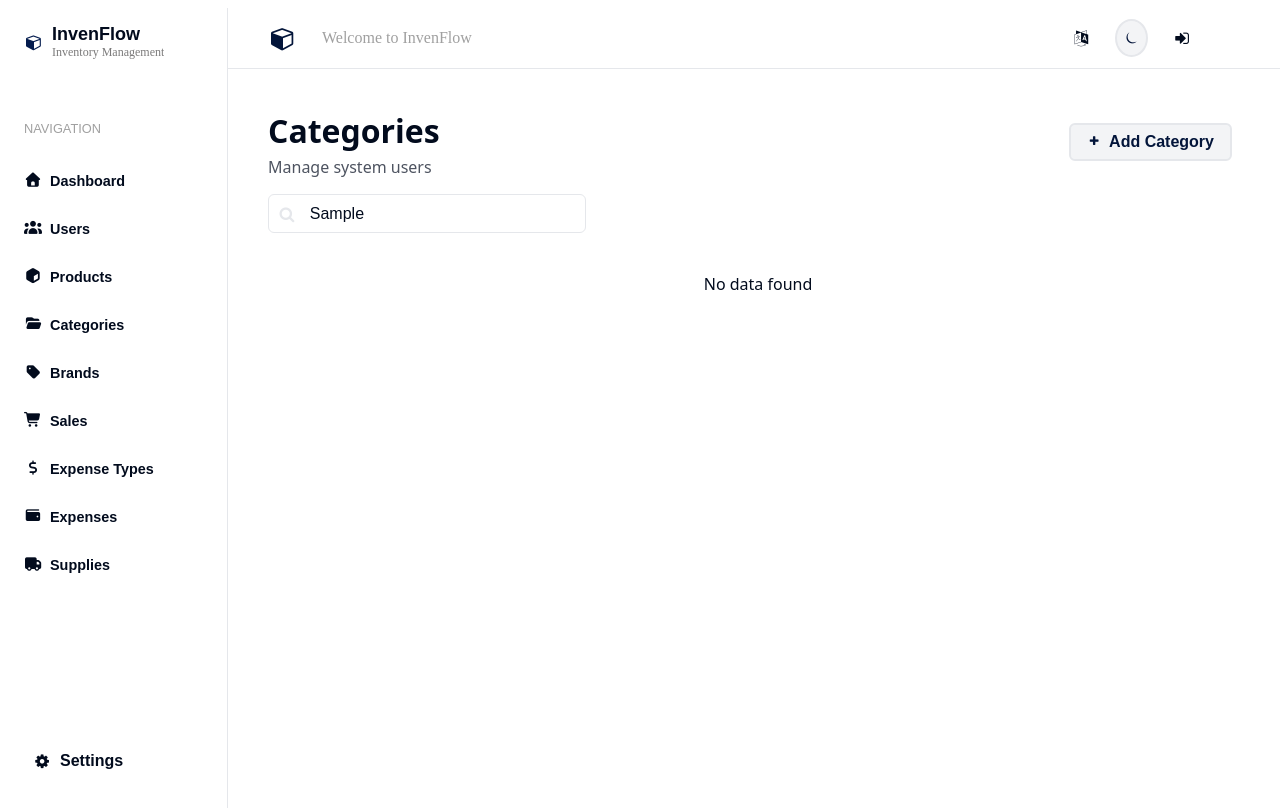
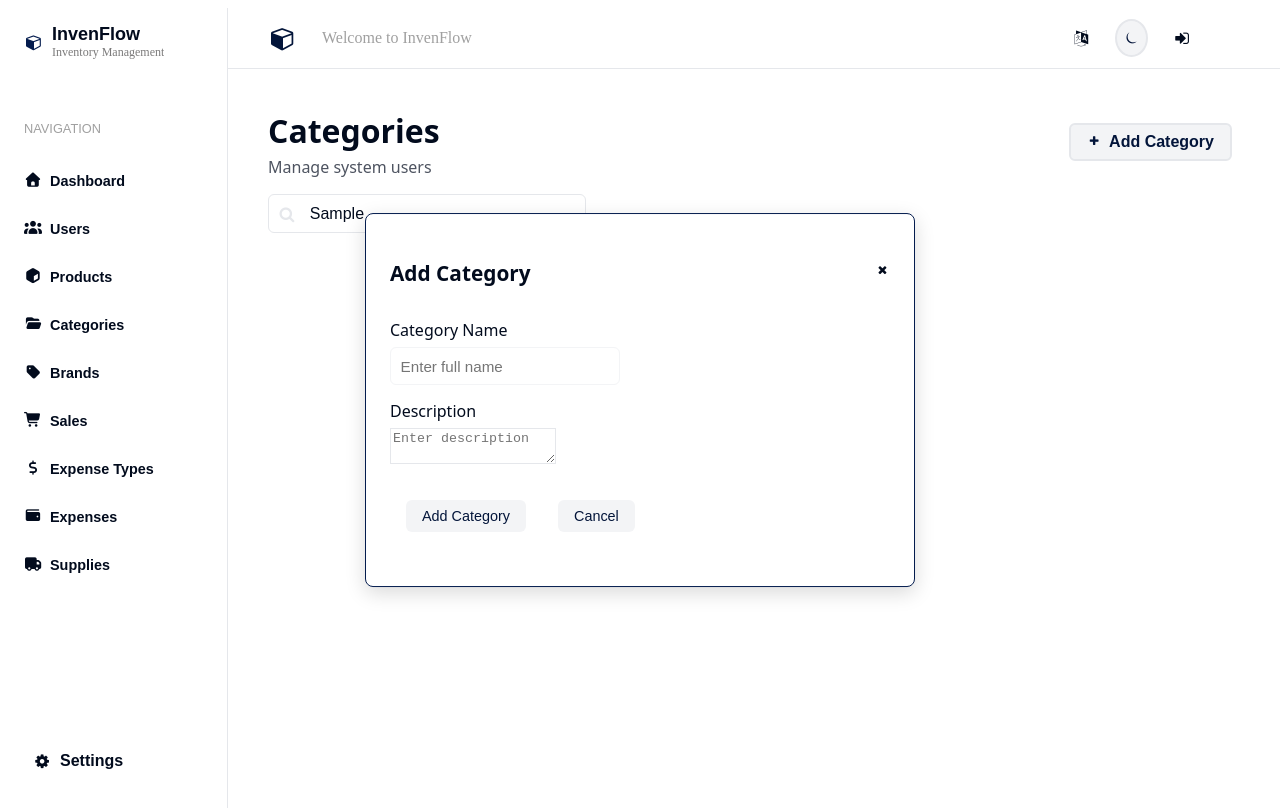
Before and after one commit to PrinceCuthbert/Inventory-Management-System, a React (Vite) app: page /HomePage/categories in a window 1280 px wide. Both pictures are taken after typing "Sample" into the empty fields and a click on the button "Add Category". Shown: the top 808 px of the page. Built offline with nearby package versions, Linux system fonts and the light colour scheme.

Commit message:
Finished the Categories and add Categories page

```diff
--- a/src/pages/AddingPages/AddCategoryDialog.jsx
+++ b/src/pages/AddingPages/AddCategoryDialog.jsx
@@ -1,21 +1,59 @@
 import { React, useState } from "react";
 import "../../css/users.css";
 
-function AddCategoryDialog() {
-  const [description, setDescription] = useState("");
+function AddCategoryDialog({ isOpen, onClose, onAddCategory }) {
+  const [formData, setFormData] = useState({
+    name: "",
+    description: "",
+  });
+
+  const handleChange = (e) => {
+    const { name, value } = e.target;
+    setFormData((prev) => ({
+      ...prev,
+      [name]: value,
+    }));
+  };
+
+  const handleSubmit = (e) => {
+    e.preventDefault();
+    console.log(formData);
+
+    // call the function from Products.jsx
+    onAddCategory({
+      ...formData,
+    });
+
+    // reset form
+    setFormData({
+      name: "",
+      description: "",
+    });
+
+    onClose();
+  };
+
+  if (!isOpen) return null;
 
   return (
     <>
       <div className="popup-overlay">
         <div className="add-user">
-          <form onSubmit="">
+          <div className="title">
+            <p>Add Category</p>
+            <i
+              className="fa fa-times fa-xs"
+              aria-hidden="true"
+              onClick={onClose}></i>
+          </div>
+          <form onSubmit={handleSubmit}>
             <div>
               <label htmlFor="name">Category Name</label>
               <input
                 name="name"
                 placeholder="Enter full name"
-                value=""
-                onChange=""
+                value={formData.name}
+                onChange={handleChange}
                 required
               />
             </div>
@@ -23,7 +61,7 @@ function AddCategoryDialog() {
             <div>
               <label htmlFor="username">Description</label>
               <textarea
-                name="category"
+                name="description"
                 style={{
                   backgroundColor: "var(--bg-color)",
                   color: "var(--text-color)",
@@ -31,15 +69,15 @@ function AddCategoryDialog() {
                   overflowY: "hidden", // hides vertical overflow
                 }}
                 placeholder="Enter description"
-                value={description}
-                onChange={(e) => setDescription(e.target.value)}
+                value={formData.description}
+                onChange={handleChange}
                 required
               />
             </div>
 
             <div className="form-actions">
               <button type="submit">Add Category </button>
-              <button type="button" className="cancel-btn" onClick="">
+              <button type="button" className="cancel-btn" onClick={onClose}>
                 Cancel
               </button>
             </div>
--- a/src/pages/Categories.jsx
+++ b/src/pages/Categories.jsx
@@ -8,14 +8,38 @@ function Categories() {
   const [searchTerm, setSearchTerm] = useState("");
   const [categories, setCategories] = useState([]);
   const [isLoading, setIsLoading] = useState(true);
-  const [dialogOpen, setDialogOpen] = useState(false);
+  // const [dialogOpen, setDialogOpen] = useState(false);
+  const [detailsModal, setDetailsModal] = useState(false);
   const [selectedCategory, setSelectedCategory] = useState(null);
 
+  // For AddCategoryDialog Box
+  const [isAddCategoryOpen, setIsAddCategoryOpen] = useState(false);
+
   useEffect(() => {
+    // const fetchCategories = async () => {
+    //   try {
+    //     const data = await new Promise((resolve) => {
+    //       setTimeout(() => resolve(localCategories), 500);
+    //     });
+    //     setCategories(data);
+    //   } catch (error) {
+    //     console.error("Failed to fetch categories:", error);
+    //   } finally {
+    //     setIsLoading(false);
+    //   }
+    // };
+
     const fetchCategories = async () => {
       try {
         const data = await new Promise((resolve) => {
-          setTimeout(() => resolve(localCategories), 500);
+          setTimeout(() => {
+            const stored = localStorage.getItem("categories");
+            if (stored) {
+              resolve(JSON.parse(stored));
+            } else {
+              resolve(localCategories);
+            }
+          }, 500);
         });
         setCategories(data);
       } catch (error) {
@@ -24,9 +48,23 @@ function Categories() {
         setIsLoading(false);
       }
     };
-
     fetchCategories();
   }, []);
+
+  // Add Category
+  const handleAddCategory = (newCategory) => {
+    setCategories((prev) => {
+      const updated = [
+        ...prev,
+        {
+          ...newCategory,
+          createdAt: new Date().toLocaleDateString(),
+        },
+      ];
+      localStorage.setItem("categories", JSON.stringify(updated));
+      return updated;
+    });
+  };
 
   const filteredCategory = categories.filter(
     (c) =>
@@ -34,6 +72,18 @@ function Categories() {
       c.description.toLowerCase().includes(searchTerm.toLowerCase()) ||
       c.createdAt.toLowerCase().includes(searchTerm.toLowerCase())
   );
+
+  // Open category details modal
+  const openDetails = (category) => {
+    setSelectedCategory(category);
+    setDetailsModal(true);
+  };
+
+  // Close modal
+  const closeDetails = () => {
+    setSelectedCategory(null);
+    setDetailsModal(false);
+  };
 
   return (
     <>
@@ -43,7 +93,9 @@ function Categories() {
             <h1>Categories</h1>
             <p>Manage system users</p>
           </div>
-          <button className="btn-primary">
+          <button
+            className="btn-primary"
+            onClick={() => setIsAddCategoryOpen(true)}>
             <i className="fa fa-plus"></i> Add Category
           </button>
         </div>
@@ -91,10 +143,7 @@ function Categories() {
                       <div className="action-buttons">
                         <button
                           className="btn-icon"
-                          onClick={() => {
-                            setSelectedCategory(category);
-                            setDialogOpen(true);
-                          }}
+                          onClick={() => openDetails(category)}
                           aria-label={`View details of ${category.name}`}>
                           <i className="fa fa-eye"></i>
                         </button>
@@ -115,33 +164,32 @@ function Categories() {
           </div>
         )}
 
-        {dialogOpen && selectedCategory && (
-          <div className="dialog-overlay">
-            <div className="dialog-box">
+        {detailsModal && selectedCategory && (
+          <div className="dialog-overlay" onClick={closeDetails}>
+            <div className="dialog-box" onClick={(e) => e.stopPropagation()}>
               <h3>Category Details</h3>
               <div className="dialog-content">
                 <label>Name:</label>
-                <p>Electronics</p>
+                <p>{selectedCategory.name}</p>
 
                 <label>Description</label>
-                <p>Electronic devices and accessories</p>
+                <p>{selectedCategory.description}</p>
 
                 <label>Created-at</label>
-                <p>1/15/2024, 12:00:00 PM</p>
-
-                <label>Role</label>
-                <p>role</p>
+                <p>{selectedCategory.createdAt}</p>
               </div>
-              <button
-                className="btn-close"
-                onClick={() => setDialogOpen(false)}>
+              <button className="btn-close" onClick={closeDetails}>
                 Close
               </button>
             </div>
           </div>
         )}
 
-        {/* <AddCategoryDialog /> */}
+        <AddCategoryDialog
+          isOpen={isAddCategoryOpen}
+          onClose={() => setIsAddCategoryOpen(false)}
+          onAddCategory={handleAddCategory}
+        />
       </div>
     </>
   );
```
